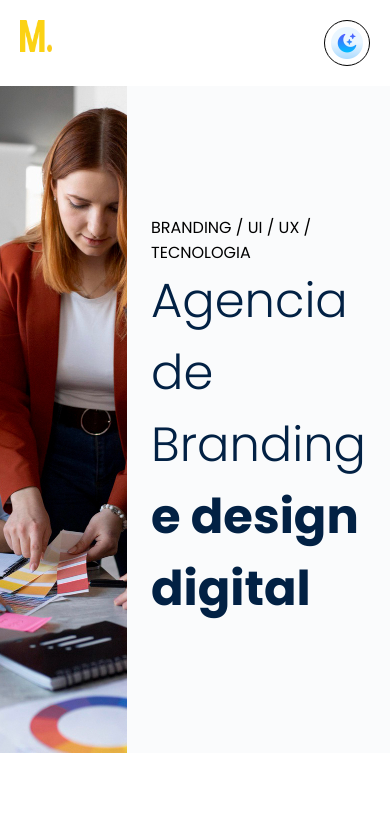
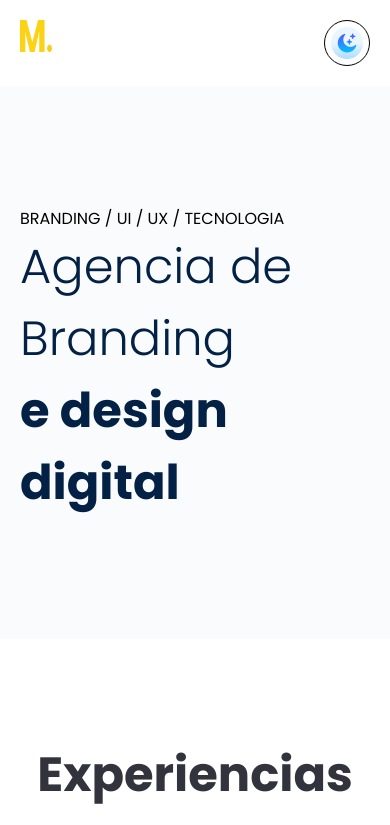
Before and after one commit to EduardoRRMalaquias/agencia-branding, a Next.js app: page / in a window 390 px wide. Shown: the top 825 px of the page. Built offline with nearby package versions, Linux system fonts and the light colour scheme.

Commit message:
responsividade

```diff
--- a/src/components/SecaoBanner/SecaoBanner.jsx
+++ b/src/components/SecaoBanner/SecaoBanner.jsx
@@ -7,7 +7,7 @@ const SecaoBanner = () => {
   return (
     <section className={estilos.secaoBanner}>
       <figure>
-        <Image src={banner} />
+        <Image src={banner} alt="Equipe trabalhando em projetos" />
       </figure>
       <div>
         <p>BRANDING / UI / UX / TECNOLOGIA</p>
--- a/src/components/SecaoBanner/SecaoBanner.module.css
+++ b/src/components/SecaoBanner/SecaoBanner.module.css
@@ -26,3 +26,15 @@
 .secaoBanner div h1 strong {
   display: block;
 }
+
+@media (max-width: 768px) {
+  .secaoBanner {
+    grid-template-columns: 1fr;
+  }
+  .secaoBanner figure {
+    display: none;
+  }
+  .secaoBanner div {
+    padding: 120px 20px;
+  }
+}
--- a/src/components/Topo/Topo.jsx
+++ b/src/components/Topo/Topo.jsx
@@ -9,9 +9,9 @@ const Topo = ({ tema, setTema }) => {
   return (
     <header className={estilos.topo}>
       <div className={`${estilos.topoContainer} container`}>
-        <Image src={logo} />
+        <Image src={logo} alt='M. Design' />
         <button className={estilos.btnTema} onClick={() => setTema(!tema)}>
-          <Image src={tema ? lua : sol} />
+          <Image src={tema ? lua : sol} alt={tema ? "lua" : "sol"} />
         </button>
       </div>
     </header>
```
